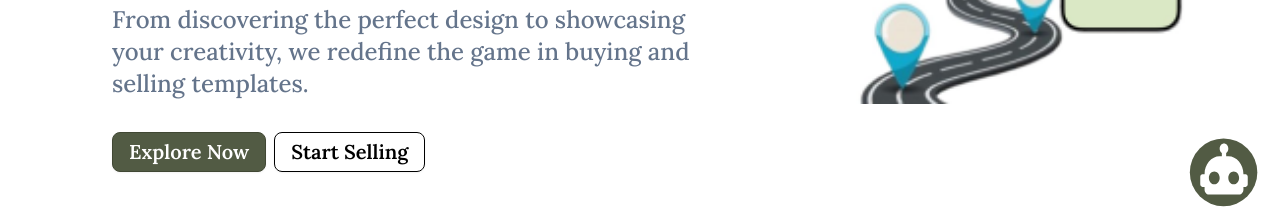
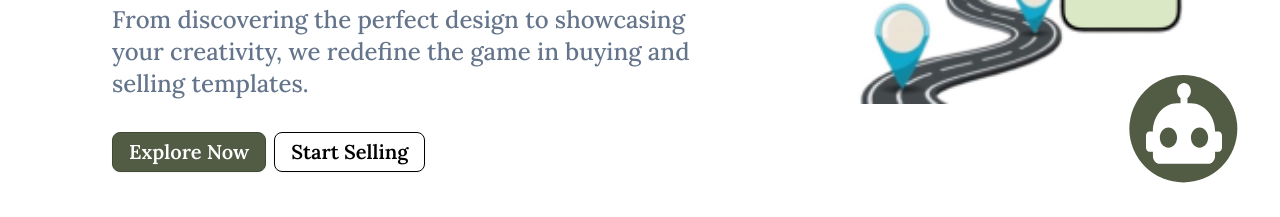
Before and after one commit to Design-Simplified/FE, a Next.js app: page / in a window 1280 px wide. Shown: the part 583-800 px from the top of the page. Built offline with nearby package versions, Linux system fonts and the light colour scheme; no server answers.

Commit message:
fix: fix z index on sticky robot and navbar

```diff
--- a/src/app/page.tsx
+++ b/src/app/page.tsx
@@ -22,7 +22,7 @@ export default function Home() {
           alt="Robot"
           width={80}
           height={80}
-          className="sticky bottom-0 right-0 ml-auto mr-4 mb-4 z-[1000]"
+          className="sticky bottom-0 right-0 ml-auto mr-4 z-[1900] w-20 sm:w-32 sm:mr-8 sm:bottom-4 hover:transform hover:scale-110 transition-transform duration-300"
           imgClassName="object-cover w-full"
         />
       </main>
--- a/src/layouts/Navbar.tsx
+++ b/src/layouts/Navbar.tsx
@@ -292,7 +292,7 @@ export default function Navbar() {
   const [open, setOpen] = useState(false);
   return (
     <>
-      <section className="sticky top-0 z-[100] flex sm:flex-col sm:gap-6 min-[664px]:gap-5 w-full justify-between items-center md:justify-center bg-[#525B44] px-4 py-4 lg:px-10 lg:py-6">
+      <section className="sticky top-0 z-[2000] flex sm:flex-col sm:gap-6 min-[664px]:gap-5 w-full justify-between items-center md:justify-center bg-[#525B44] px-4 py-4 lg:px-10 lg:py-6">
         <NavMobile open={open} setOpen={setOpen} className="sm:hidden" />
         <NavDesktop />
       </section>
```
